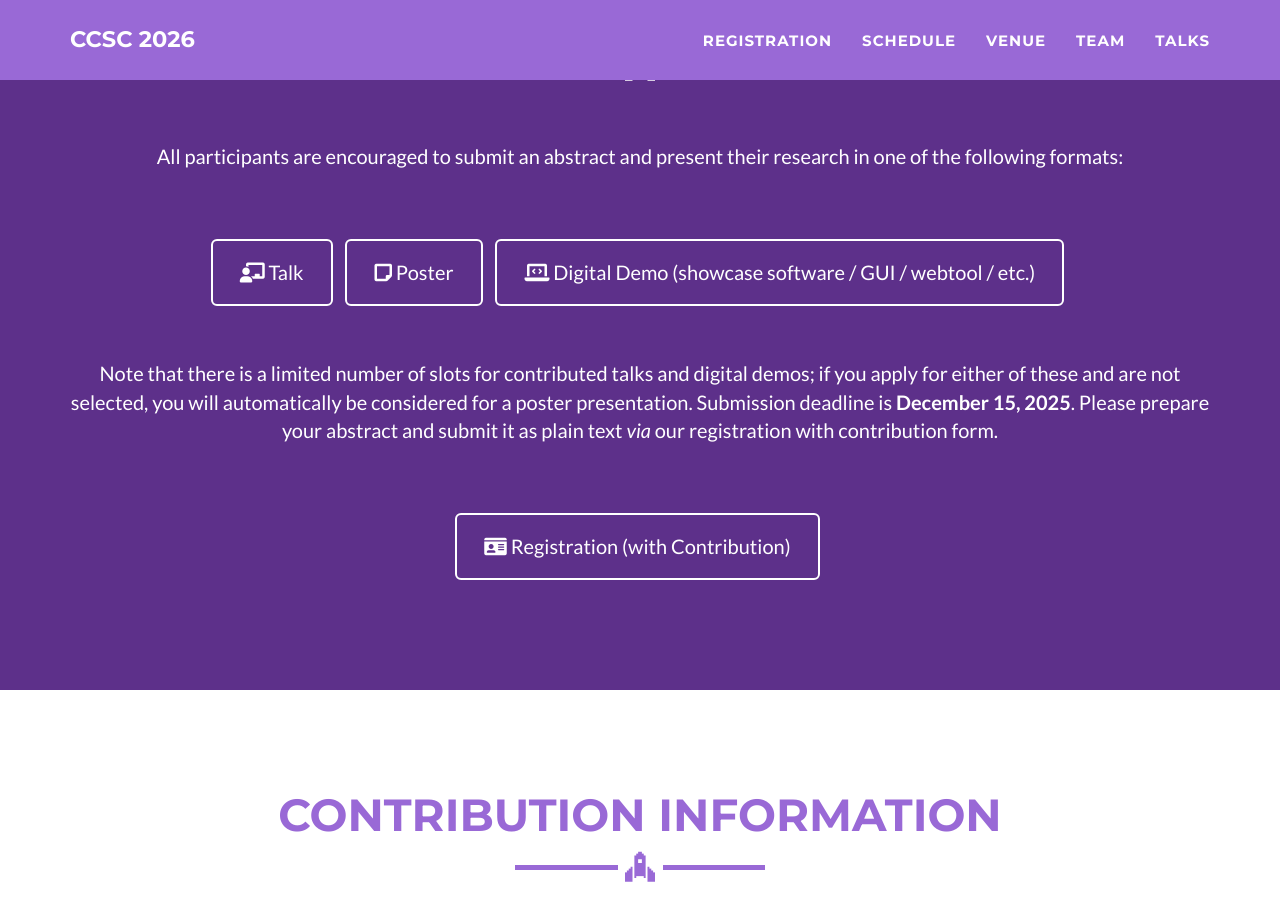
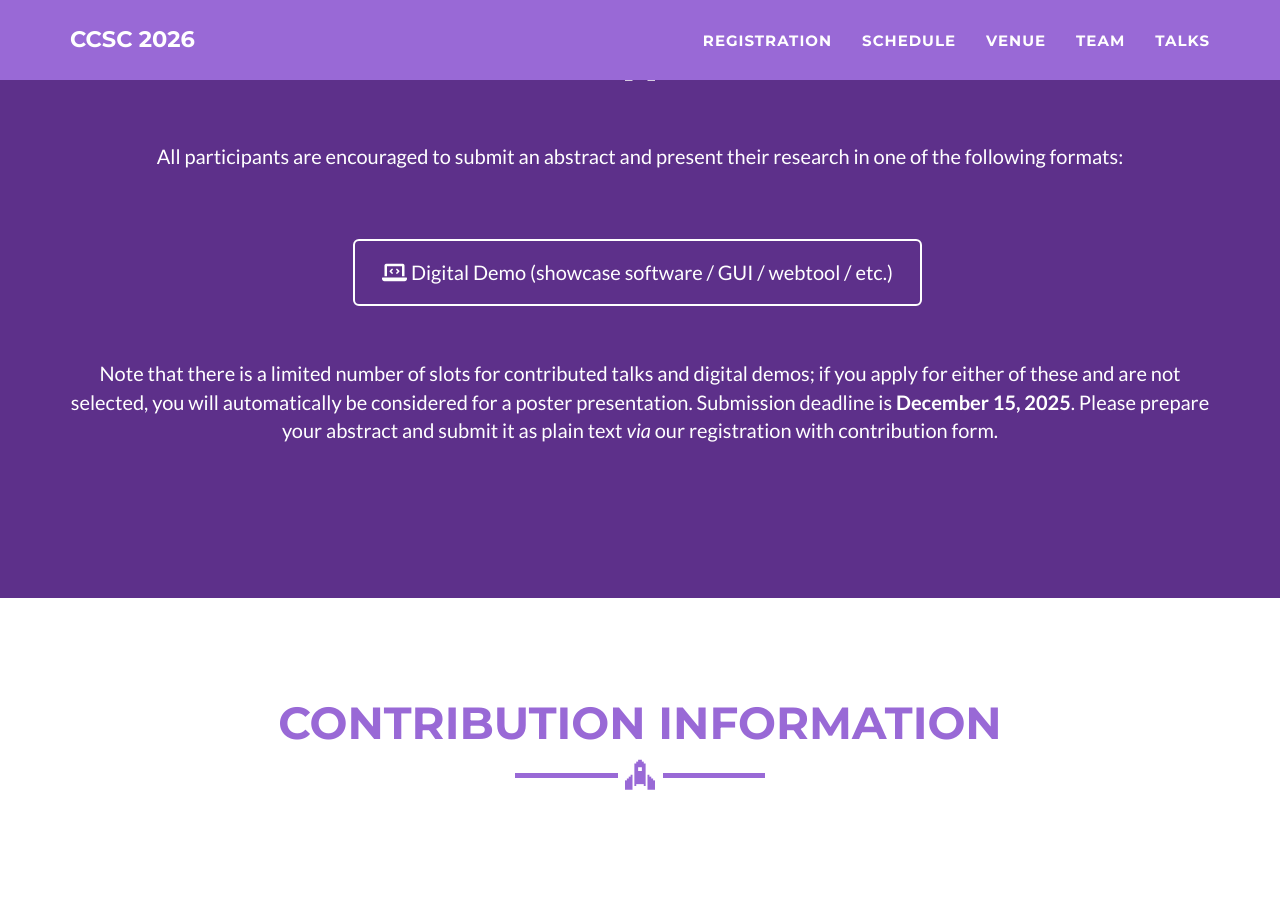
Before and after one commit to ccsc2026/ccsc2026.github.io, a Jekyll site: the page built from registration.html, in a window 1280 px wide and 900 px high, scrolled down 1140 px. Built offline with Jekyll 4.4.1, drawn with Linux system fonts in a browser that asks for light colours.

Commit message:
Update registration.html

```diff
--- a/registration.html
+++ b/registration.html
@@ -77,12 +77,12 @@ layout: page
         </p>
         <br><br>
         <ul class="list-inline">
-          <li>
+          <!--<li>
             <a class="btn btn-lg btn-outline" href="https://ccsc2026.github.io/registration-with-abstract/" target="_blank"><i class="fa-solid fa-chalkboard-user" style="color:#FFFFFF;"></i> Talk </a>
           </li>
           <li>
             <a class="btn btn-lg btn-outline" href="https://ccsc2026.github.io/registration-with-abstract/" target="_blank"><i class="fa-solid fa-note-sticky" style="color:#FFFFFF;"></i> Poster </a>
-          </li>
+          </li>-->
           <li>
             <a class="btn btn-lg btn-outline" href="https://ccsc2026.github.io/registration-with-abstract/" target="_blank"><i class="fa-solid fa-laptop-code" style="color:#FFFFFF;"></i> Digital Demo (showcase software / GUI / webtool / etc.)</a>
           </li>
@@ -96,9 +96,9 @@ layout: page
           our <a href="https://verwaltung.unikt-kongresse.de/ccsc-2024-abstract-submission-form/" target="_blank" style="color:#FFFFFF;"> registration with contribution form</a>.
         </p>
         <br><br>
-        <ul class="list-inline">
+        <!--<ul class="list-inline">
           <li><a class="btn btn-lg btn-outline" href="https://ccsc2026.github.io/registration-with-abstract/" target="_blank"><i class="fa-solid fa-id-card" style="color:#FFFFFF;"></i> Registration (with Contribution) </a></li>
-        </ul>
+        </ul>-->
       </div>
     </div>
   </div>
```
